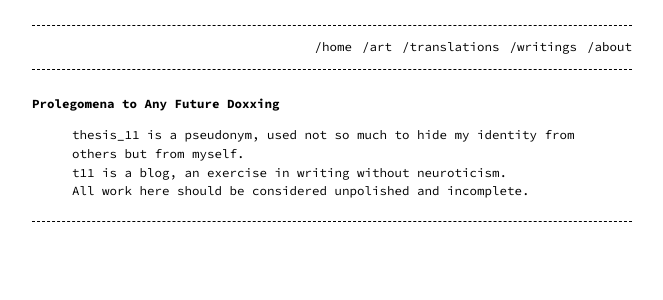
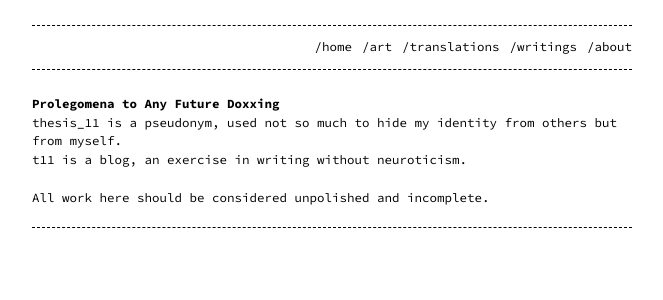
Before and after one commit to t11systems/t11systems.github.io, a Jekyll site: the page built from about.md, in a window 1280 px wide. Shown: the top 300 px of the page, without its empty margins (308-971 px from the left). Built offline with Jekyll 4.4.1, drawn with Linux system fonts in a browser that asks for light colours.

```diff
--- a/about.md
+++ b/about.md
@@ -4,10 +4,9 @@ title: /about
 permalink: /about/
 ---
 
-# Prolegomena to Any Future Doxxing
->
-thesis_11 is a pseudonym, used not so much to hide my identity from others but from myself.
->
-t11 is a blog, an exercise in writing without neuroticism.
->
+# Prolegomena to Any Future Doxxing<br />
+
+thesis_11 is a pseudonym, used not so much to hide my identity from others but from myself.<br />
+
+t11 is a blog, an exercise in writing without neuroticism.<br />
 All work here should be considered unpolished and incomplete.
```
